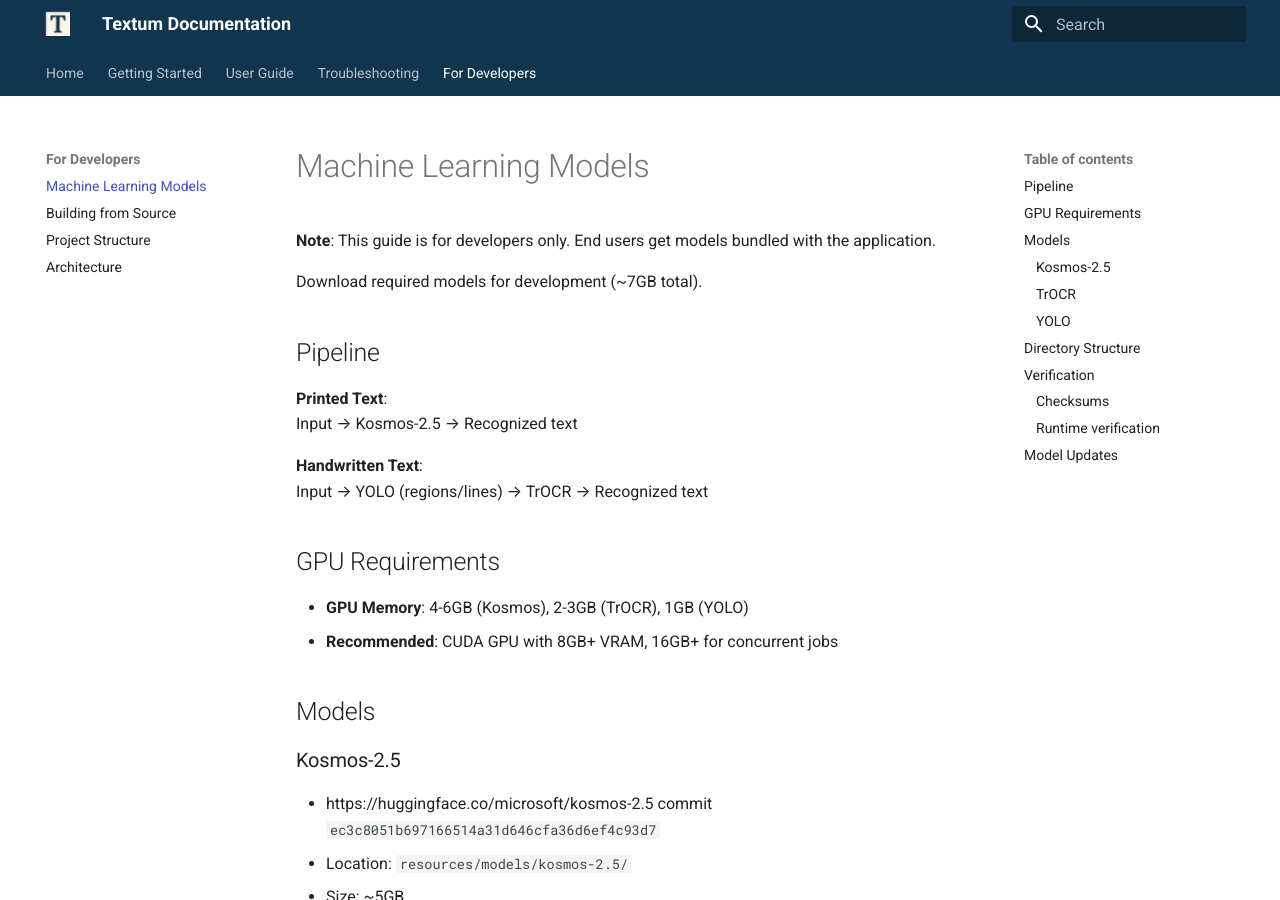
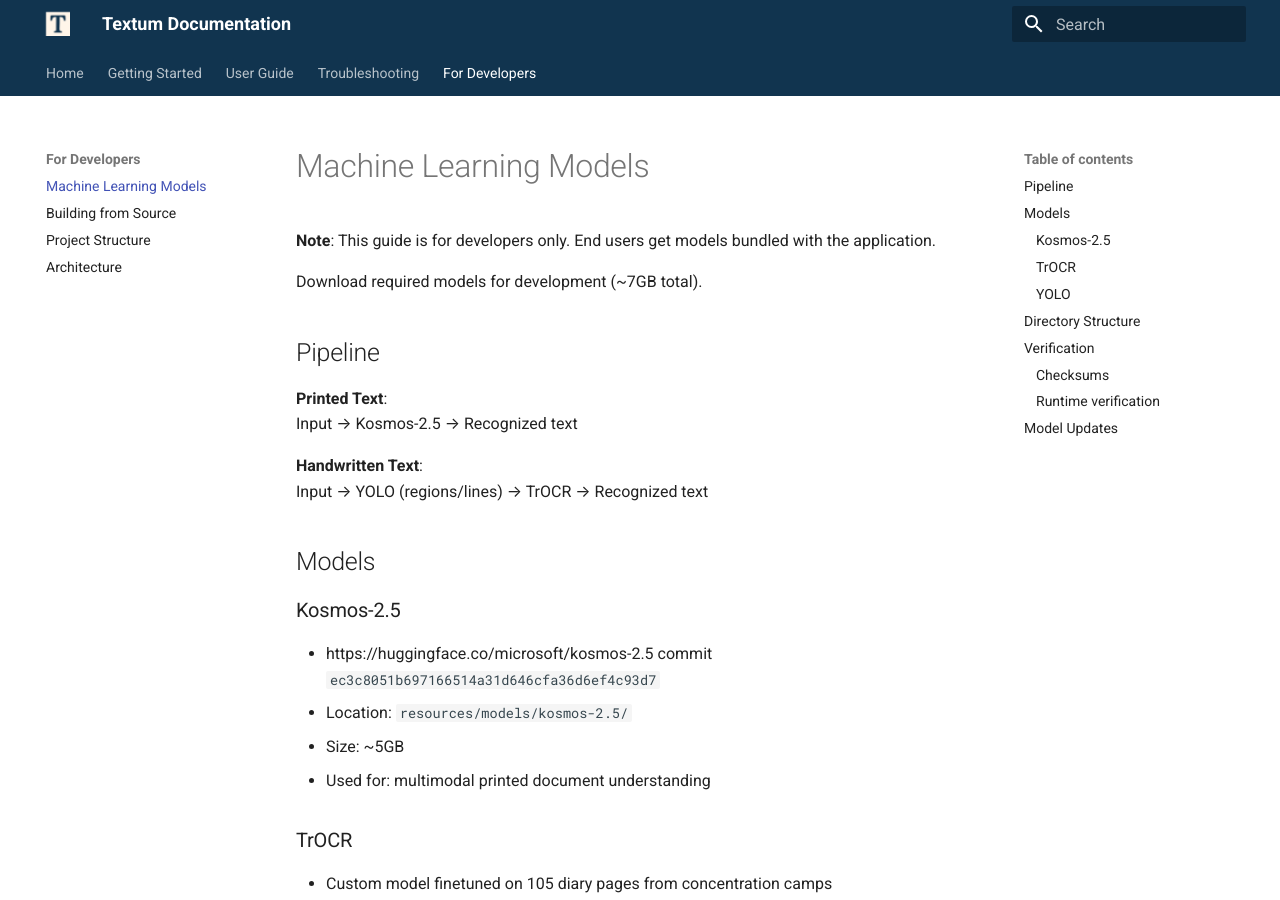
Before and after one commit to textum-ocr/textum-ocr.github.io, an MkDocs documentation site: the page built from docs/development/model.md, in a window 1280 px wide and 900 px high. Built offline with MkDocs 1.6.1 and Material for MkDocs 9.7.7, drawn with Linux system fonts in a browser that asks for light colours.

Commit message:
Update model.md

```diff
--- a/docs/development/model.md
+++ b/docs/development/model.md
@@ -11,11 +11,6 @@ Input → Kosmos-2.5 → Recognized text
 
 **Handwritten Text**:
 Input → YOLO (regions/lines) → TrOCR → Recognized text
-
-## GPU Requirements
-
-- **GPU Memory**: 4-6GB (Kosmos), 2-3GB (TrOCR), 1GB (YOLO)
-- **Recommended**: CUDA GPU with 8GB+ VRAM, 16GB+ for concurrent jobs
 
 ## Models
 
```
